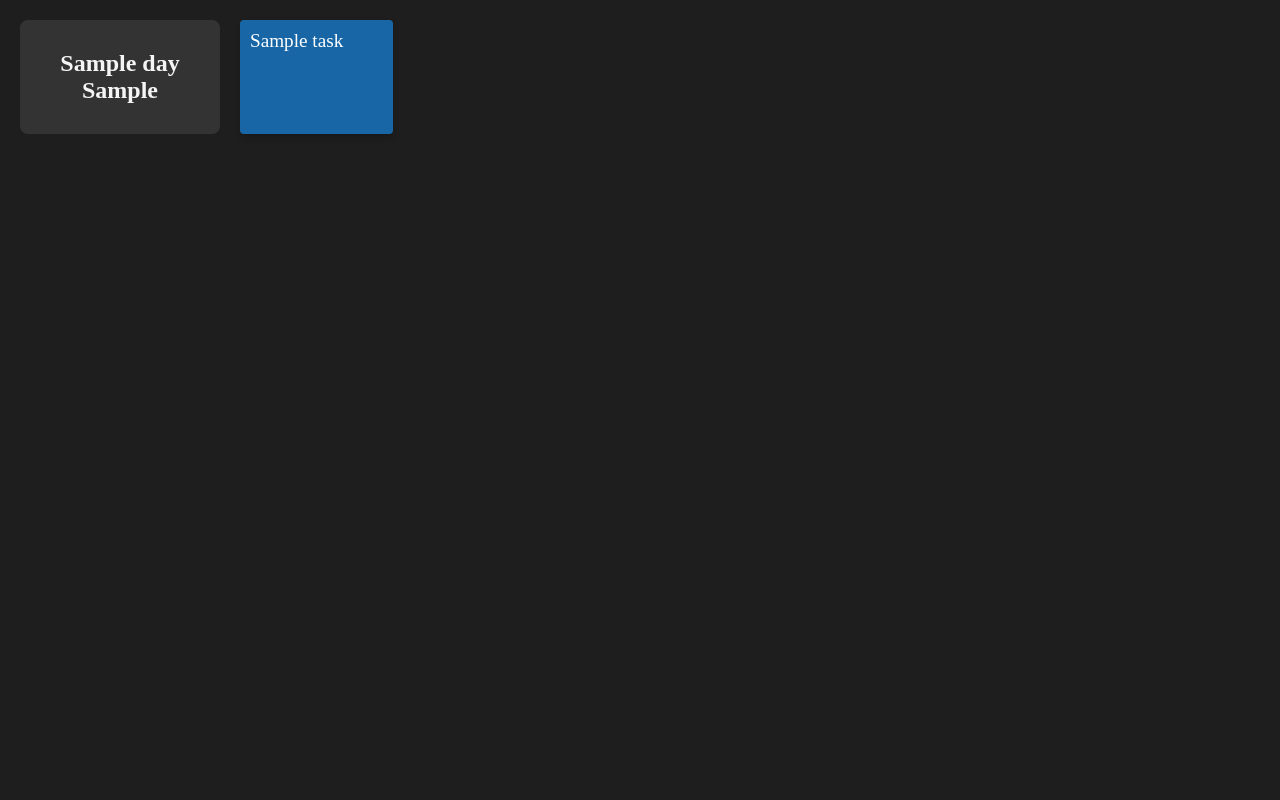
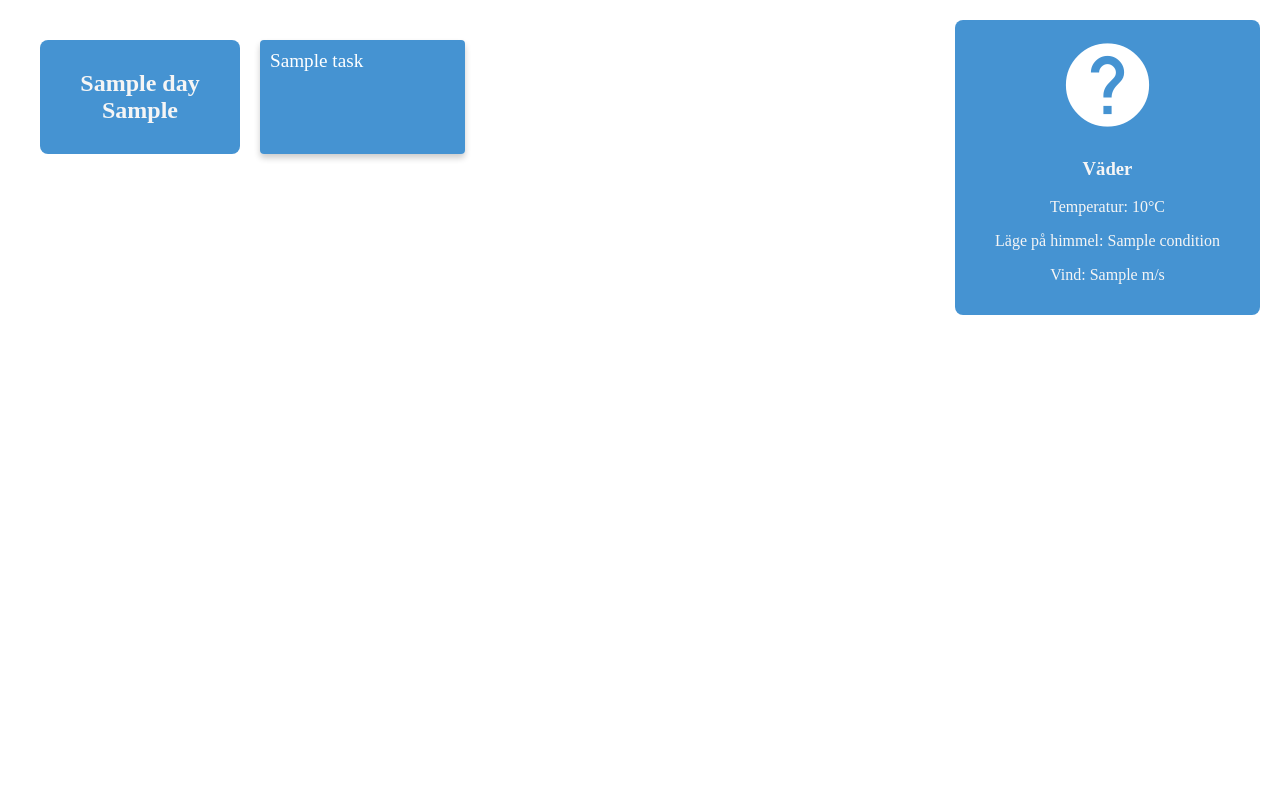
Before and after one commit to daajmen/panelProject, a Flask app: template templates/index.html in a window 1280 px wide. Run offline with Flask 3, Linux system fonts and the light colour scheme; the template is opened without the code that fills it: most values are stand-ins (such as "Sample title", 1, 10 or a date in 2020).

Commit message:
Light theme, weather

```diff
--- a/app.py
+++ b/app.py
@@ -1,17 +1,16 @@
 from flask import Flask, render_template, request
-from utils.API_tools import fetchCalendar
+from utils.API_tools import fetchCalendar, fetchHourlyWeather
 from adb_scheduler import start_adb_scheduler  # Importera din ADB-logik
 
 app = Flask(__name__)
 
 @app.route('/')
 def home():
-    # Hämta kalenderdata dynamiskt
+
+    weather_data = fetchHourlyWeather()
     week_data = fetchCalendar()
 
-    # Skicka kalenderdatan till din HTML-mall
-    return render_template('index.html', week_data=week_data)
-
+    return render_template('index.html',week_data=week_data, weather_data=weather_data)
 
 @app.route('/debug', methods=['GET', 'POST'])
 def debug():
--- a/static/style.css
+++ b/static/style.css
@@ -1,9 +1,17 @@
 /* Ställ in bakgrundsfärgen för hela sidan */
 body, html {
-    background-color: #1e1e1e; /* Mörk bakgrund */
+    background-color: #ffffff; /* Mörk bakgrund */
     margin: 0;
     padding: 0;
     height: 100%;
+}
+
+/* Layout för huvudcontainer */
+.main-container {
+    display: grid;
+    grid-template-columns: 3fr 1fr; /* 3 delar till kalender, 1 del till sidofält (väder) */
+    gap: 20px;
+    padding: 20px;
 }
 
 /* Container för hela layouten */
@@ -12,8 +20,30 @@ body, html {
     flex-direction: column;
     gap: 20px;
     padding: 20px;
-    background-color: #1e1e1e;
+    background-color: #ffffff;
     color: #f5f5f5;
+}
+
+/* Sidofält för väder och andra widgets */
+.sidebar {
+    background-color: rgba(23, 120, 199, 0.8);
+    padding: 20px;
+    border-radius: 8px;
+    color: #f5f5f5;
+}
+
+/* Väderwidget */
+.weather-widget {
+    background-color: rgba(23, 120, 199, 0.8);
+    padding: 15px;
+    border-radius: 8px;
+    color: #f5f5f5;
+    text-align: center;
+}
+
+.weather-icon {
+    font-size: 100px !important;
+    color: #ffffff; /* Anpassa färgen om du vill */
 }
 
 /* Justera avståndet mellan raderna och kolumnerna */
@@ -27,7 +57,7 @@ body, html {
 
 /* Dagkolumn */
 .day-column {
-    background-color: #333;
+    background-color: rgba(23, 120, 199, 0.8);
     padding: 10px;
     border-radius: 8px;
     color: #f5f5f5;
--- /dev/null
+++ b/static/weather-icons.js
@@ -0,0 +1,42 @@
+// Funktion som returnerar rätt ikon beroende på väderförhållande
+function getWeatherIcon(condition) {
+    switch (condition) {
+        case 'clear-night':
+            return 'nights_stay';  // Nattklart
+        case 'cloudy':
+            return 'cloud';
+        case 'fog':
+            return 'blur_on';
+        case 'hail':
+            return 'ac_unit';
+        case 'lightning':
+            return 'flash_on';
+        case 'lightning-rainy':
+            return 'flash_on';  // Justeras om det finns bättre ikon
+        case 'partlycloudy':
+            return 'wb_cloudy';
+        case 'pouring':
+            return 'grain';
+        case 'rainy':
+            return 'umbrella';
+        case 'snowy':
+            return 'ac_unit';
+        case 'snowy-rainy':
+            return 'grain';  // Alternativ ikon
+        case 'sunny':
+            return 'wb_sunny';
+        case 'windy':
+            return 'air';
+        case 'windy-variant':
+            return 'air';
+        case 'exceptional':
+            return 'error';
+        default:
+            return 'help';  // Om ingen matchning finns
+    }
+}
+
+// Uppdatera väderikonen baserat på väderförhållanden från servern
+function updateWeatherIcon(weatherCondition) {
+    document.getElementById("weather-icon").innerHTML = getWeatherIcon(weatherCondition);
+}
--- a/templates/index.html
+++ b/templates/index.html
@@ -5,9 +5,13 @@
     <meta name="viewport" content="width=device-width, initial-scale=1.0">
     <title>Familjens Vecka</title>
     <link rel="stylesheet" href="{{ url_for('static', filename='style.css') }}">
+    <link href="https://fonts.googleapis.com/icon?family=Material+Icons" rel="stylesheet">
+    <script src="{{ url_for('static', filename='/weather-icons.js') }}"></script>
+
 </head>
 <body>
-    <!-- Lägg till aktuell vecka högst upp -->
+    <div class="main-container">
+
         <div class="container">
             {% for day, info in week_data.items() %}
                 <div class="row">
@@ -29,5 +33,21 @@
                 </div>
             {% endfor %}
         </div>
+        <!-- Väder och annat på höger sida -->
+        <div class="weather-widget">
+            <i class="material-icons weather-icon" id="weather-icon"></i>
+            <h3>Väder</h3>
+            <p>Temperatur: {{ weather_data.temperature }}°C</p>
+            <p>Läge på himmel: {{ weather_data.condition }}</p>
+            <p>Vind: {{ weather_data.wind_speed }} m/s</p>
+        </div>
+
+        <script>
+            // Dynamiskt väderförhållande från servern
+            const weatherCondition = "{{ weather_data.condition }}";
+            updateWeatherIcon(weatherCondition);
+        </script>    </div>
+
 </body>
+
 </html>
```
Also changed, not shown: utils/API_tools.py (+37 -0 lines), 1 other file. Lines whose indentation alone changed are shown as unchanged.
